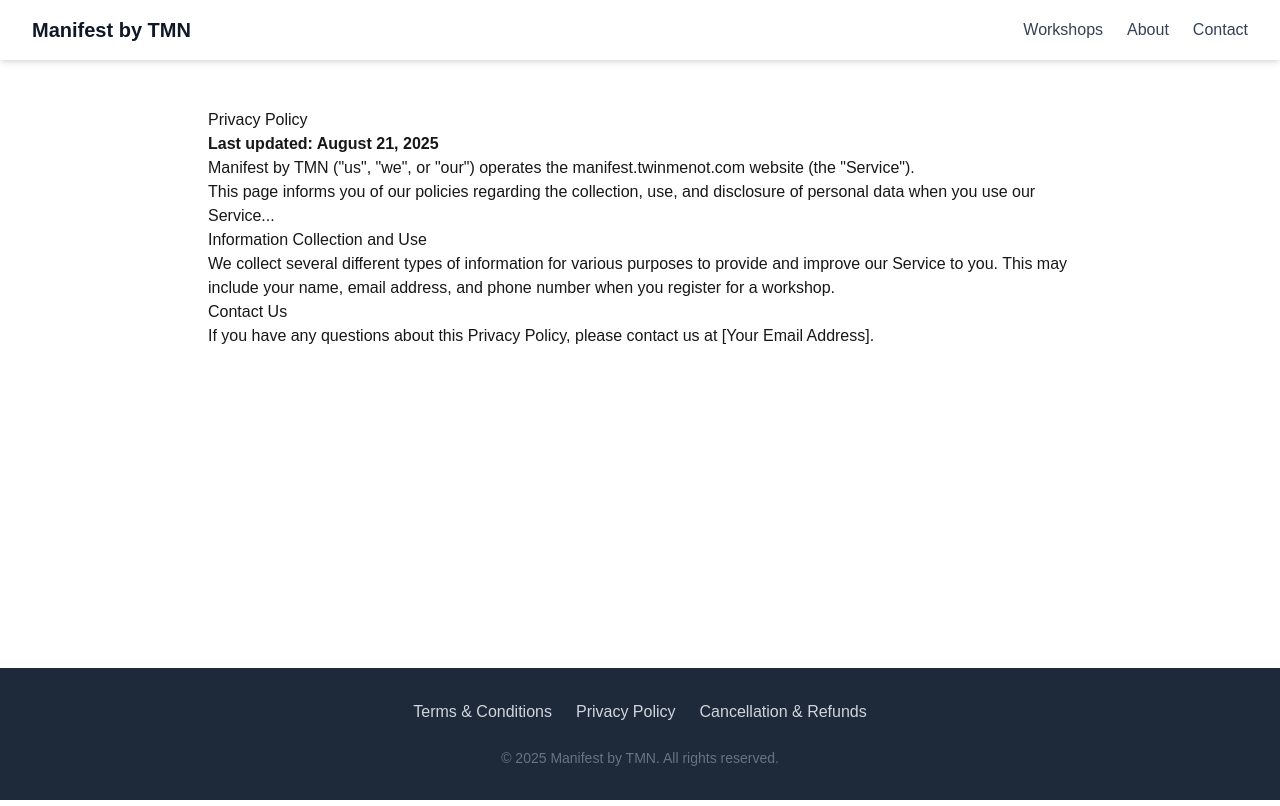
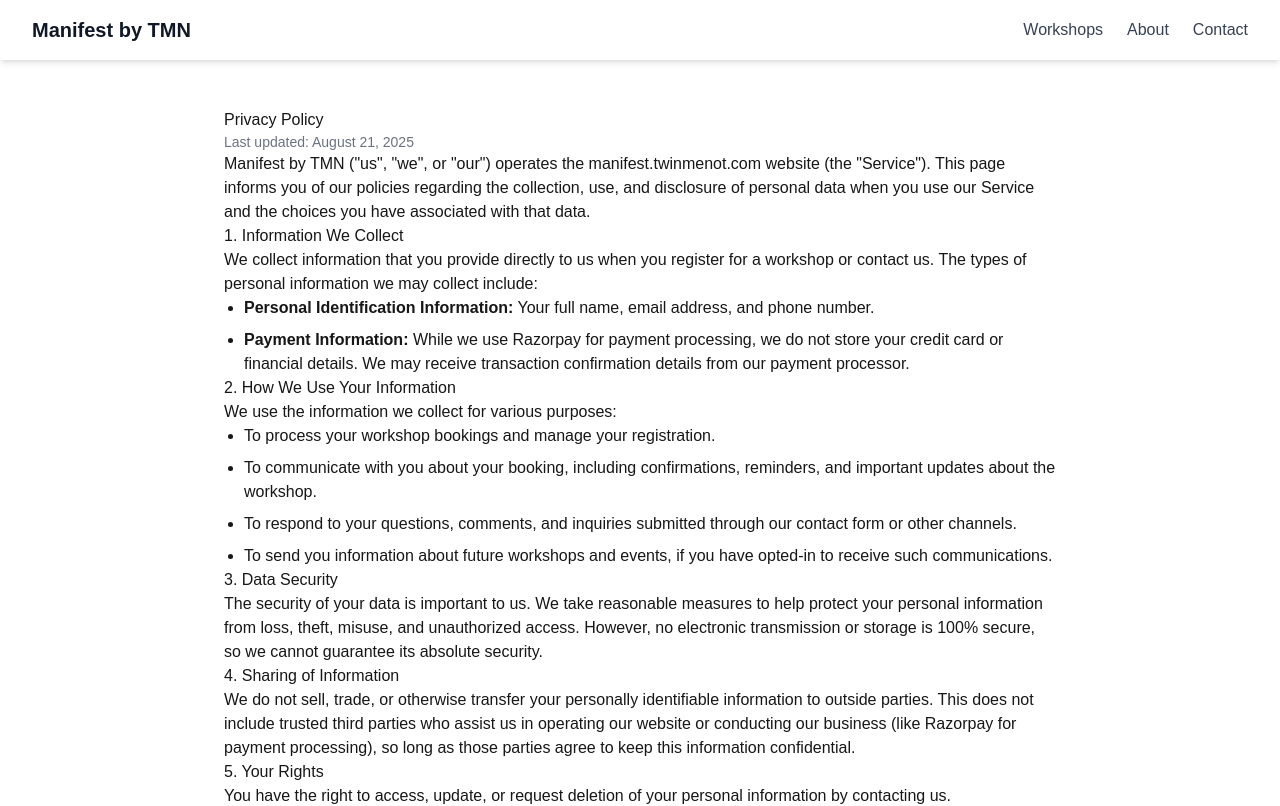
Before and after one commit to ujvasisht-hub/manifest-website, a Next.js app: page /privacy-policy in a window 1280 px wide. Shown: the top 806 px of the page. Built offline with nearby package versions, Linux system fonts and the light colour scheme.

Commit message:
Update Privacy Policy page content

```diff
--- a/src/app/privacy-policy/page.js
+++ b/src/app/privacy-policy/page.js
@@ -1,18 +1,50 @@
 import React from 'react';
+
+export const metadata = {
+  title: 'Privacy Policy - Manifest by TMN',
+  description: 'Learn how Manifest by TMN collects, uses, and protects your personal data.',
+};
 
 const PrivacyPolicyPage = () => {
   return (
-    <div className="max-w-4xl mx-auto px-4 py-12 prose">
-      <h1>Privacy Policy</h1>
-      <p><strong>Last updated: August 21, 2025</strong></p>
-      <p>Manifest by TMN ("us", "we", or "our") operates the manifest.twinmenot.com website (the "Service").</p>
-      <p>This page informs you of our policies regarding the collection, use, and disclosure of personal data when you use our Service...</p>
+    <div className="max-w-4xl mx-auto px-4 sm:px-6 lg:px-8 py-12">
+      <div className="prose lg:prose-xl">
+        <h1>Privacy Policy</h1>
+        <p className="text-sm text-gray-500">Last updated: August 21, 2025</p>
+        <p>
+          Manifest by TMN ("us", "we", or "our") operates the manifest.twinmenot.com website (the "Service"). This page informs you of our policies regarding the collection, use, and disclosure of personal data when you use our Service and the choices you have associated with that data.
+        </p>
 
-      <h2>Information Collection and Use</h2>
-      <p>We collect several different types of information for various purposes to provide and improve our Service to you. This may include your name, email address, and phone number when you register for a workshop.</p>
+        <h2>1. Information We Collect</h2>
+        <p>We collect information that you provide directly to us when you register for a workshop or contact us. The types of personal information we may collect include:</p>
+        <ul className="list-disc pl-5 space-y-2">
+          <li><strong>Personal Identification Information:</strong> Your full name, email address, and phone number.</li>
+          <li><strong>Payment Information:</strong> While we use Razorpay for payment processing, we do not store your credit card or financial details. We may receive transaction confirmation details from our payment processor.</li>
+        </ul>
 
-      <h2>Contact Us</h2>
-      <p>If you have any questions about this Privacy Policy, please contact us at [Your Email Address].</p>
+        <h2>2. How We Use Your Information</h2>
+        <p>We use the information we collect for various purposes:</p>
+        <ul className="list-disc pl-5 space-y-2">
+          <li>To process your workshop bookings and manage your registration.</li>
+          <li>To communicate with you about your booking, including confirmations, reminders, and important updates about the workshop.</li>
+          <li>To respond to your questions, comments, and inquiries submitted through our contact form or other channels.</li>
+          <li>To send you information about future workshops and events, if you have opted-in to receive such communications.</li>
+        </ul>
+
+        <h2>3. Data Security</h2>
+        <p>The security of your data is important to us. We take reasonable measures to help protect your personal information from loss, theft, misuse, and unauthorized access. However, no electronic transmission or storage is 100% secure, so we cannot guarantee its absolute security.</p>
+
+        <h2>4. Sharing of Information</h2>
+        <p>We do not sell, trade, or otherwise transfer your personally identifiable information to outside parties. This does not include trusted third parties who assist us in operating our website or conducting our business (like Razorpay for payment processing), so long as those parties agree to keep this information confidential.</p>
+
+        <h2>5. Your Rights</h2>
+        <p>You have the right to access, update, or request deletion of your personal information by contacting us.</p>
+
+        <h2 className="mt-8">Contact Us</h2>
+        <p>
+          If you have any questions about this Privacy Policy, please contact us at: <a href="mailto:hello@manifestbytmn.com">hello@manifestbytmn.com</a>.
+        </p>
+      </div>
     </div>
   );
 };
```
